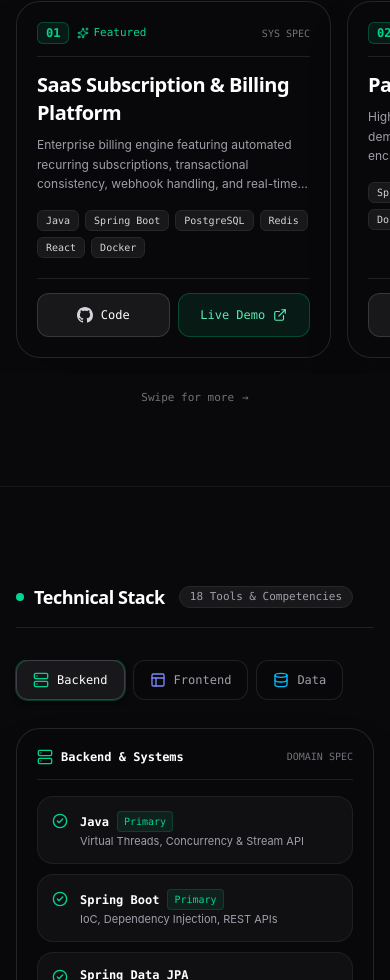
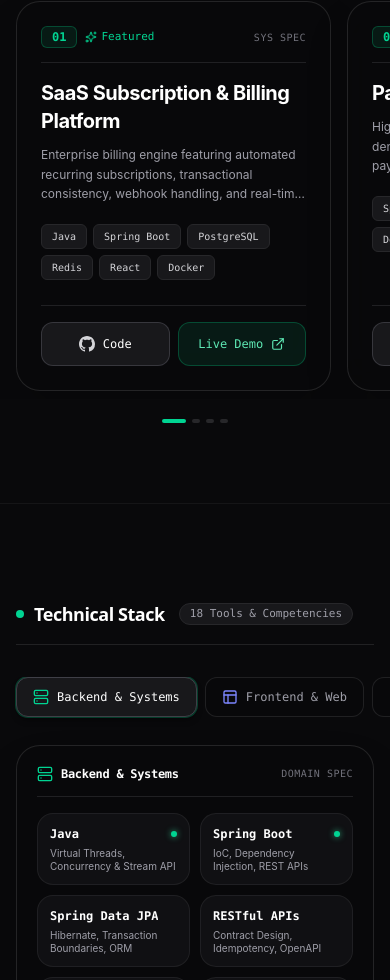
Before and after one commit to vdcore-dev/my-portfolio, a React (Vite) app: page / in a window 390 px wide. Shown: the part 1020-2000 px from the top of the page. Built offline with nearby package versions, Linux system fonts and the light colour scheme.

Commit message:
Update: bug fixes and improvements

```diff
--- a/index.html
+++ b/index.html
@@ -20,7 +20,7 @@
     <link rel="icon" type="image/svg+xml" href="/favicon.svg" />
     <link rel="apple-touch-icon" href="/favicon.svg" />
 
-    <!-- 4. OPEN GRAPH / FACEBOOK / LINKEDIN (1200x630 kartice) -->
+    <!-- 4. OPEN GRAPH / FACEBOOK / LINKEDIN -->
     <meta property="og:type" content="website" />
     <meta property="og:url" content="https://vdcore.com" />
     <meta property="og:title" content="VDCore | Software Engineer" />
@@ -57,7 +57,7 @@
       }
     </script>
   </head>
-  <body class="bg-zinc-950 text-zinc-100 antialiased selection:bg-emerald-500/25 selection:text-emerald-200">
+  <body class="bg-zinc-950 text-zinc-100 antialiased">
     <div id="root"></div>
     <script type="module" src="/src/main.tsx"></script>
   </body>
--- a/src/App.tsx
+++ b/src/App.tsx
@@ -4,10 +4,9 @@ import { Projects } from "./components/Projects";
 import { Skills } from "./components/Skills";
 import { Footer } from "./components/Footer";
 
-export function App() {
+export default function App() {
   return (
-
-    <div className="min-h-dvh bg-zinc-950 text-zinc-100 flex flex-col selection:bg-emerald-500/20 selection:text-emerald-300 relative overflow-x-hidden">
+    <div className="min-h-dvh flex flex-col relative overflow-x-hidden">
       <Navbar />
 
       <main className="flex-1 flex flex-col">
@@ -20,5 +19,3 @@ export function App() {
     </div>
   );
 }
-
-export default App;
--- a/src/components/Projects.tsx
+++ b/src/components/Projects.tsx
@@ -1,4 +1,4 @@
-import { useState } from "react";
+import { useState, useRef, useEffect } from "react";
 import { PROJECTS } from "../data/portfolioData";
 import { ExternalLink, Terminal, ChevronRight, Layers, Sparkles, Code2 } from "lucide-react";
 import { GithubIcon } from "./Icons";
@@ -6,7 +6,28 @@ import type { Project } from "../types";
 
 export const Projects = () => {
   const [selectedId, setSelectedId] = useState<string | number>(PROJECTS[0]?.id ?? 1);
+  const [activeMobileIdx, setActiveMobileIdx] = useState(0);
+  const mobileScrollRef = useRef<HTMLDivElement>(null);
+
   const activeProject: Project = PROJECTS.find((p) => p.id === selectedId) || PROJECTS[0];
+
+  // Praćenje trenutnog slajda na telefonu
+  useEffect(() => {
+    const el = mobileScrollRef.current;
+    if (!el) return;
+
+    const handleScroll = () => {
+      const scrollPosition = el.scrollLeft;
+      const cardWidth = el.clientWidth * 0.88;
+      const newIdx = Math.round(scrollPosition / cardWidth);
+      if (newIdx !== activeMobileIdx && newIdx >= 0 && newIdx < PROJECTS.length) {
+        setActiveMobileIdx(newIdx);
+      }
+    };
+
+    el.addEventListener("scroll", handleScroll, { passive: true });
+    return () => el.removeEventListener("scroll", handleScroll);
+  }, [activeMobileIdx]);
 
   return (
     <section
@@ -33,7 +54,7 @@ export const Projects = () => {
           </div>
         </div>
 
-        {/* 1. DESKTOP INTERFACE */}
+        {/* 1. DESKTOP INTERFACE - NETAKNUT */}
         <div className="hidden lg:grid grid-cols-12 gap-7 items-start">
 
           {/* Sections */}
@@ -188,18 +209,22 @@ export const Projects = () => {
           </div>
         </div>
 
-        {/* 2. MOBILNE INTERFACE*/}
+        {/* 2. MOBILNI INTERFACE - Malo povećana kartica na dole, bez sistemskog scrollbara */}
         <div className="block lg:hidden">
-          <div className="flex gap-4 overflow-x-auto pb-4 pt-1 snap-x snap-mandatory scroll-smooth no-scrollbar -mx-4 px-4">
+          <div
+            ref={mobileScrollRef}
+            style={{ scrollbarWidth: "none", msOverflowStyle: "none" }}
+            className="flex gap-4 overflow-x-auto overflow-y-hidden pb-2 pt-1 snap-x snap-mandatory scroll-smooth [&::-webkit-scrollbar]:hidden -mx-4 px-4"
+          >
             {PROJECTS.map((project, idx) => (
               <div
                 key={project.id}
-                className="min-w-[88%] sm:min-w-[70%] snap-center rounded-3xl bg-zinc-950/80 border border-zinc-800/90 backdrop-blur-xl p-5 flex flex-col justify-between shadow-2xl"
+                className="min-w-[88%] sm:min-w-[70%] min-h-[390px] snap-center rounded-3xl bg-zinc-950/80 border border-zinc-800/90 backdrop-blur-xl p-6 flex flex-col justify-between shadow-2xl"
               >
                 <div>
-                  <div className="flex items-center justify-between pb-3 border-b border-zinc-800/80 mb-3.5">
+                  <div className="flex items-center justify-between pb-3.5 border-b border-zinc-800/80 mb-4">
                     <div className="flex items-center gap-2">
-                      <span className="font-mono text-xs px-2 py-0.5 rounded-md bg-emerald-500/10 border border-emerald-500/30 text-emerald-400 font-bold">
+                      <span className="font-mono text-xs px-2.5 py-0.5 rounded-md bg-emerald-500/10 border border-emerald-500/30 text-emerald-400 font-bold">
                         0{idx + 1}
                       </span>
                       {project.featured && (
@@ -209,22 +234,22 @@ export const Projects = () => {
                         </span>
                       )}
                     </div>
-                    <span className="font-mono text-[10px] text-zinc-500 uppercase">SYS SPEC</span>
+                    <span className="font-mono text-[10px] text-zinc-500 uppercase tracking-wider">SYS SPEC</span>
                   </div>
 
-                  <h3 className="text-xl font-bold text-white mb-2 tracking-tight">
+                  <h3 className="text-xl font-bold text-white mb-2.5 tracking-tight font-sans">
                     {project.title}
                   </h3>
 
-                  <p className="text-zinc-400 text-xs leading-relaxed mb-4 font-sans line-clamp-3">
+                  <p className="text-zinc-400 text-xs leading-relaxed mb-5 font-sans line-clamp-3">
                     {project.description}
                   </p>
 
-                  <div className="flex flex-wrap gap-1.5 mb-5">
+                  <div className="flex flex-wrap gap-1.5 mb-6">
                     {project.tags.map((tag) => (
                       <span
                         key={tag}
-                        className="px-2 py-0.5 rounded-md bg-zinc-900 border border-zinc-800 text-zinc-300 font-mono text-[10px]"
+                        className="px-2.5 py-1 rounded-md bg-zinc-900 border border-zinc-800 text-zinc-300 font-mono text-[10px]"
                       >
                         {tag}
                       </span>
@@ -233,7 +258,7 @@ export const Projects = () => {
                 </div>
 
                 {/* Mobile buttons */}
-                <div className="flex items-center gap-2 pt-3.5 border-t border-zinc-800/80">
+                <div className="flex items-center gap-2 pt-4 border-t border-zinc-800/80">
                   {project.githubUrl && (
                     <a
                       href={project.githubUrl}
@@ -263,9 +288,18 @@ export const Projects = () => {
             ))}
           </div>
 
-          <div className="flex items-center justify-center gap-2 mt-4 font-mono text-[11px] text-zinc-500">
-            <span>Swipe for more</span>
-            <span>→</span>
+          {/* Dinamičke tačke/crtice */}
+          <div className="flex items-center justify-center gap-1.5 mt-5">
+            {PROJECTS.map((_, idx) => (
+              <span
+                key={idx}
+                className={`h-1 rounded-full transition-all duration-300 ${
+                  activeMobileIdx === idx
+                    ? "w-6 bg-emerald-400"
+                    : "w-2 bg-zinc-800"
+                }`}
+              />
+            ))}
           </div>
         </div>
 
--- a/src/components/Skills.tsx
+++ b/src/components/Skills.tsx
@@ -1,6 +1,6 @@
 import { useState } from "react";
 import { SKILL_CATEGORIES } from "../data/portfolioData";
-import { Server, Database, Layout, ChevronRight, Terminal, CheckCircle2 } from "lucide-react";
+import { Server, Database, Layout, ChevronRight, Terminal } from "lucide-react";
 import type { SkillCategory, SkillItem } from "../types";
 
 export const Skills = () => {
@@ -51,7 +51,7 @@ export const Skills = () => {
           </div>
         </div>
 
-        {/* 1. DESKTOP INTERFACE */}
+        {/* 1. DESKTOP INTERFACE - NETAKNUT */}
         <div className="hidden lg:grid grid-cols-12 gap-7 items-start">
 
           {/* Skill Categories */}
@@ -165,10 +165,13 @@ export const Skills = () => {
           </div>
         </div>
 
-        {/* 2. MOBILE INTERFACE */}
+        {/* 2. MOBILE INTERFACE - Usklađena visina (min-h-[390px]) i kompaktan 2-kolonski grid */}
         <div className="block lg:hidden">
-          {/* Thumb tabs */}
-          <div className="flex gap-2 overflow-x-auto pb-3 mb-4 no-scrollbar -mx-4 px-4 overscroll-x-contain">
+          {/* Thumb tabs bez sečenja */}
+          <div
+            style={{ scrollbarWidth: "none", msOverflowStyle: "none" }}
+            className="flex gap-2 overflow-x-auto pb-3 mb-4 [&::-webkit-scrollbar]:hidden -mx-4 px-4 overscroll-x-contain"
+          >
             {SKILL_CATEGORIES.map((cat) => {
               const catKey = cat.id ?? cat.category;
               const isSelected = catKey === activeCategoryId;
@@ -177,53 +180,58 @@ export const Skills = () => {
                 <button
                   key={catKey}
                   onClick={() => setActiveCategoryId(catKey)}
-                  className={`h-10 px-4 rounded-xl text-xs font-mono whitespace-nowrap transition-colors border active:scale-95 cursor-pointer flex items-center gap-2 ${
+                  className={`h-10 px-4 rounded-xl text-xs font-mono whitespace-nowrap transition-all border active:scale-95 cursor-pointer flex items-center gap-2 ${
                     isSelected
                       ? "bg-zinc-900 border-zinc-700 text-white font-medium shadow-md shadow-black/40 ring-1 ring-emerald-500/30"
                       : "bg-zinc-950/60 border-zinc-800/80 text-zinc-400 hover:text-zinc-200"
                   }`}
                 >
                   {getCategoryIcon(cat.id)}
-                  <span>{cat.category.split(" ")[0]}</span>
+                  <span>{cat.category}</span>
                 </button>
               );
             })}
           </div>
 
-          {/* Skill Cards */}
-          <div className="rounded-3xl bg-zinc-950/80 border border-zinc-800/90 backdrop-blur-xl p-5 shadow-2xl">
+          {/* Glavna kartica usklađena sa visinom Projects (min-h-[390px]) */}
+          <div className="rounded-3xl bg-zinc-950/80 border border-zinc-800/90 backdrop-blur-xl p-5 sm:p-6 shadow-2xl min-h-[390px] flex flex-col justify-between">
+            <div>
+              {/* Header spec */}
               <div className="flex items-center justify-between pb-3.5 mb-4 border-b border-zinc-800/80 text-xs font-mono text-zinc-400">
                 <div className="flex items-center gap-2">
                   {getCategoryIcon(activeCategory.id)}
-                <span className="font-bold text-white">{activeCategory.category}</span>
+                  <span className="font-bold text-white tracking-tight">{activeCategory.category}</span>
                 </div>
-              <span className="text-[10px] text-zinc-500 uppercase">DOMAIN SPEC</span>
+                <span className="text-[10px] text-zinc-500 uppercase tracking-wider">DOMAIN SPEC</span>
               </div>
 
-            <div className="space-y-2.5">
+              {/* 2-kolonski pregledan raspored veština */}
+              <div className="grid grid-cols-2 gap-2.5">
                 {activeCategory.skills.map((skill: SkillItem) => (
                   <div
                     key={skill.name}
-                  className="p-3.5 rounded-2xl bg-zinc-900/60 border border-zinc-800/70 flex items-start gap-3"
+                    className="p-3 rounded-2xl bg-zinc-900/60 border border-zinc-800/70 flex flex-col justify-between min-h-[72px]"
                   >
-                  <CheckCircle2 className="w-4 h-4 text-emerald-400 shrink-0 mt-0.5" />
-                  <div className="min-w-0">
-                    <div className="flex items-center gap-2">
-                      <span className="font-mono text-xs font-bold text-white">
+                    <div className="flex items-center justify-between gap-1 mb-1">
+                      <span className="font-mono text-xs font-bold text-white truncate">
                         {skill.name}
                       </span>
                       {skill.highlight && (
-                        <span className="text-[10px] font-mono text-emerald-400 bg-emerald-500/10 px-1.5 py-0.5 rounded border border-emerald-500/20">
-                          Primary
-                        </span>
+                        <span className="w-1.5 h-1.5 rounded-full bg-emerald-400 shrink-0 shadow-[0_0_6px_rgba(52,211,153,0.8)]" title="Primary Skill" />
                       )}
                     </div>
-                    <p className="text-[11px] text-zinc-400 font-sans mt-0.5 leading-snug">
+                    <p className="text-[10px] text-zinc-400 font-sans leading-tight line-clamp-2">
                       {skill.role}
                     </p>
                   </div>
+                ))}
               </div>
-              ))}
+            </div>
+
+            {/* Dno kartice za simetriju */}
+            <div className="pt-4 mt-4 border-t border-zinc-800/80 flex items-center justify-between font-mono text-[10px] text-zinc-500">
+              <span>{activeCategory.skills.length} core modules</span>
+              <span className="text-emerald-400/90 font-medium">Production Tested</span>
             </div>
           </div>
         </div>
--- a/src/index.css
+++ b/src/index.css
@@ -16,13 +16,14 @@ body {
   margin: 0;
 }
 
+/* Centralizovana boja selektovanog teksta */
 ::selection {
   background-color: rgba(16, 185, 129, 0.25);
   color: #a7f3d0;
 }
 
 /* ========================================================
-   MODERAN INŽENJERSKI ULTRA-SLIM SCROLLBAR (Linear Style)
+   MODERAN ULTRA-SLIM SCROLLBAR (Linear Style)
    ======================================================== */
 ::-webkit-scrollbar {
   width: 6px;
@@ -40,7 +41,7 @@ body {
 }
 
 ::-webkit-scrollbar-thumb:hover {
-  background: #10b981; /* emerald-500 hover glow */
+  background: #10b981; /* emerald-500 hover */
 }
 
 /* Firefox podrška */
@@ -56,11 +57,3 @@ body {
     linear-gradient(to right, rgba(255, 255, 255, 0.03) 1px, transparent 1px),
     linear-gradient(to bottom, rgba(255, 255, 255, 0.03) 1px, transparent 1px);
 }
-
-/* Galaxy Cosmic Glow za Hero sekciju */
-.bg-galaxy-glow {
-  background:
-    radial-gradient(ellipse 80% 50% at 50% -20%, rgba(99, 102, 241, 0.18), transparent 70%),
-    radial-gradient(ellipse 60% 40% at 70% 10%, rgba(16, 185, 129, 0.12), transparent 60%),
-    radial-gradient(circle at 20% 20%, rgba(147, 51, 234, 0.12), transparent 50%);
-}
```
Also changed, not shown: src/components/Footer.tsx (+4 -5 lines), src/components/Hero.tsx (+35 -37 lines), src/components/Navbar.tsx (+56 -34 lines), src/components/StarField.tsx (+1 -7 lines). Lines whose indentation alone changed are shown as unchanged.
